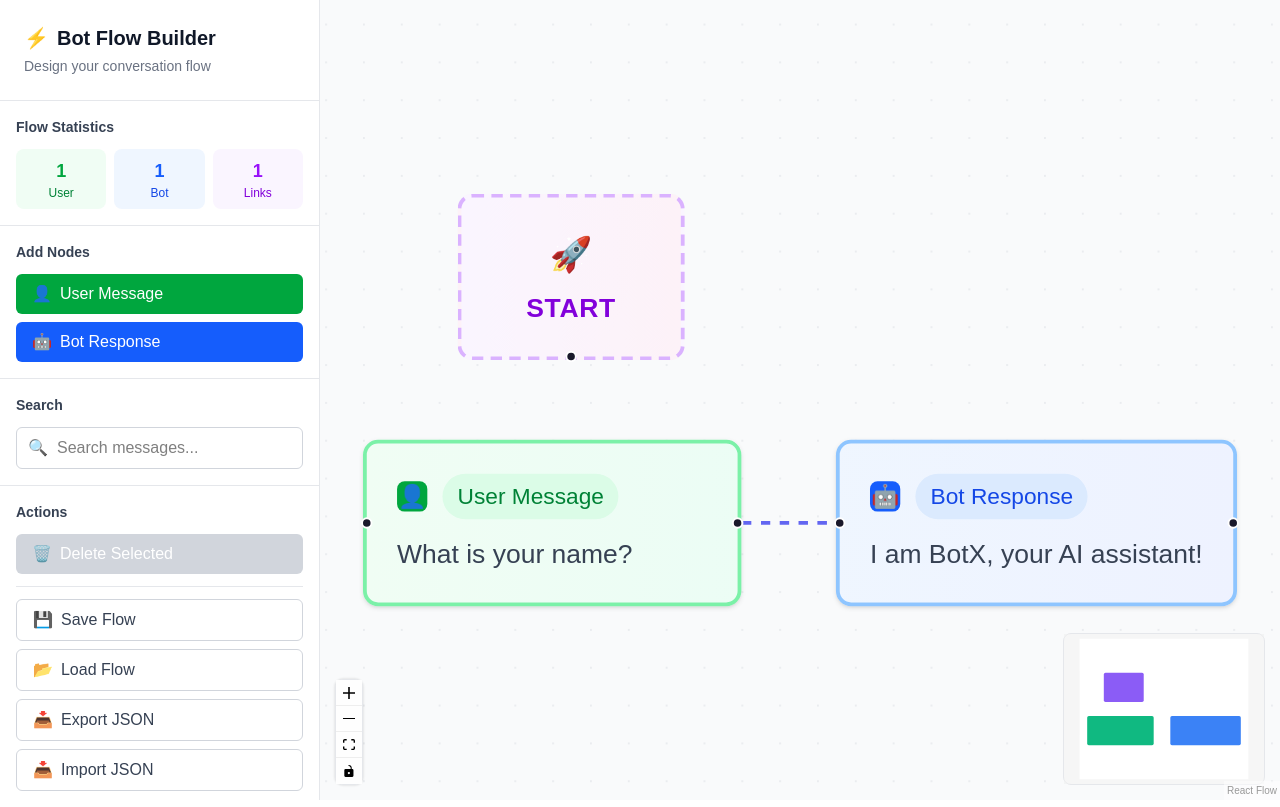
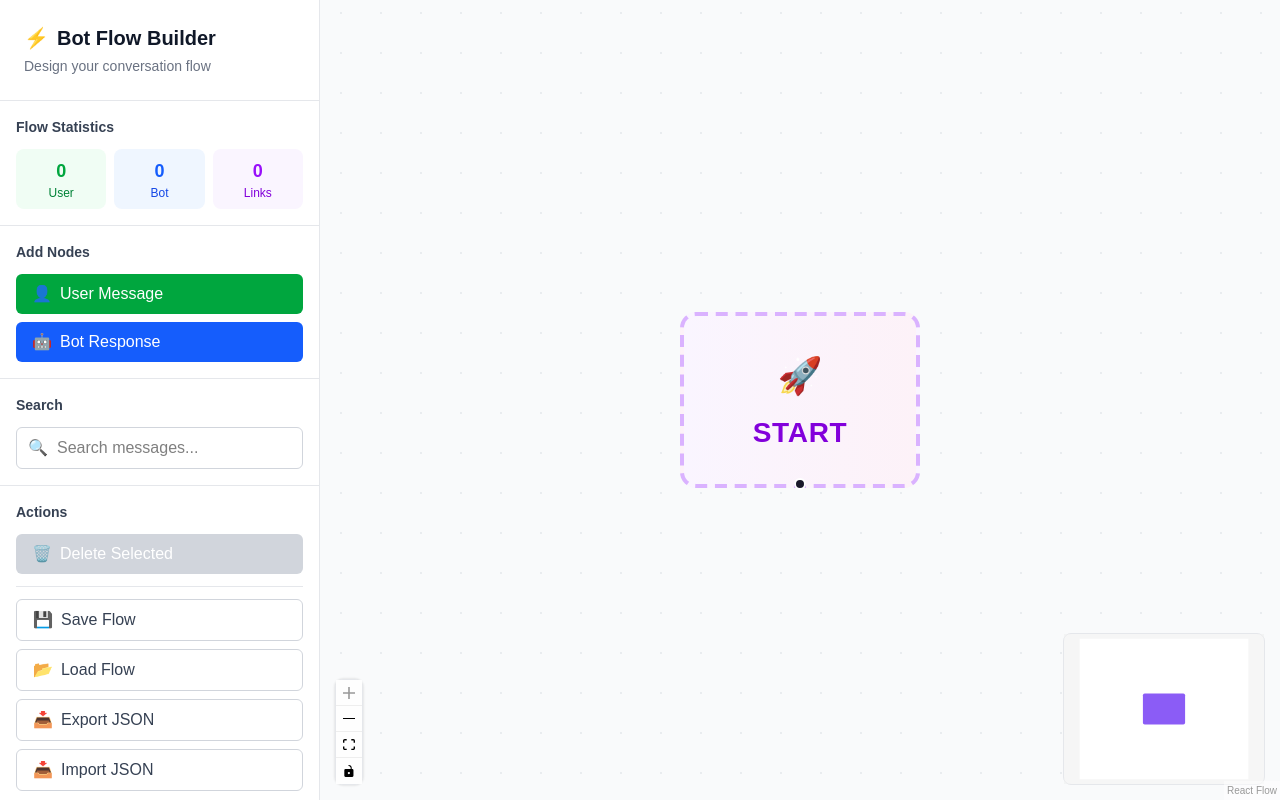
Before and after one commit to Abinash17a/BoTS, a React (Vite) app: page /bots in a window 1280 px wide. Built offline with nearby package versions, Linux system fonts and the light colour scheme.

Commit message:
id changes

```diff
--- a/src/components/Flow.tsx
+++ b/src/components/Flow.tsx
@@ -19,7 +19,7 @@ import {
   type OnNodesChange,
   useReactFlow
 } from "@xyflow/react"
-import { v4 as uuidv4 } from "uuid"
+// import { v4 as uuidv4 } from "uuid"
 
 // Import ReactFlow styles
 import '@xyflow/react/dist/style.css';
@@ -32,28 +32,10 @@ const initialNodes: Node[] = [
     data: { label: "Start" },
     draggable: false,
   },
-  {
-    id: "1",
-    type: "userMessage",
-    position: { x: 50, y: 150 },
-    data: { message: "What is your name?", sender: "user" },
-  },
-  {
-    id: "2",
-    type: "botResponse",
-    position: { x: 300, y: 150 },
-    data: { message: "I am BotX, your AI assistant!", sender: "bot" },
-  },
 ]
 
 const initialEdges: Edge[] = [
-  {
-    id: "e1-2",
-    source: "1",
-    target: "2",
-    animated: true,
-    style: { stroke: "#6366f1", strokeWidth: 2 },
-  },
+
 ]
 
 // Custom Node Components
@@ -154,6 +136,7 @@ function Flow() {
   const fileInputRef = useRef<HTMLInputElement>(null);
   const [searchTerm, setSearchTerm] = useState("")
   const [flowStats, setFlowStats] = useState({ userNodes: 0, botNodes: 0, connections: 0 })
+  const nodeIdCounter = useRef(2);
 
   // Calculate flow statistics
   useEffect(() => {
@@ -208,7 +191,7 @@ function Flow() {
   }
 
   const addNode = (type: "userMessage" | "botResponse") => {
-    const id = uuidv4()
+     const id = `${nodeIdCounter.current++}`;
     const newNode: Node = {
       id,
       type,
@@ -226,7 +209,7 @@ function Flow() {
       setEdges((eds) => [
         ...eds,
         {
-          id: `e-start-${id}`,
+          id: `e-${id}`,
           source: "start",
           target: id,
           animated: true,
@@ -305,48 +288,6 @@ function Flow() {
     }
   };
 
-
-  //   const handleImportClick = () => {
-  //   fileInputRef.current?.click();
-  // };
-
-  //   const importFlow = useCallback((event: React.ChangeEvent<HTMLInputElement>) => {
-  //   const file = event.target.files?.[0]; // Get the selected file
-
-  //   if (file) {
-  //     const reader = new FileReader();
-
-  //     reader.onload = (e) => {
-  //       try {
-  //         const content = e.target?.result as string;
-  //         const loadedFlow = JSON.parse(content);
-
-  //         if (loadedFlow.nodes && loadedFlow.edges) {
-  //           // Set the new nodes and edges from the loaded data
-  //           setNodes(loadedFlow.nodes || []);
-  //           setEdges(loadedFlow.edges || []);
-
-  //           // Optional: Reset viewport to fit the new flow
-  //           // This waits for the DOM to update before fitting
-  //           requestAnimationFrame(() => {
-  //               setViewport({ x: 0, y: 0, zoom: 1 }, { duration: 800 }); // Reset to origin and zoom 1
-  //               // Or if you want to fit the view of the new nodes:
-  //               // fitView(); // Requires useReactFlow().fitView
-  //           });
-
-  //           alert('Flow loaded successfully!');
-  //         } else {
-  //           alert('Invalid flow data: Missing nodes or edges arrays.');
-  //         }
-  //       } catch (error) {
-  //         console.error('Error parsing flow data:', error);
-  //         alert('Failed to parse flow data. Make sure it\'s a valid JSON file.');
-  //       }
-  //     };
-
-  //     reader.readAsText(file); // Read the file as text
-  //   }
-  // }, [setNodes, setEdges, setViewport]); // Include setViewport in dependencies
   return (
     <div className="flex h-screen bg-gray-50">
       {/* Left Sidebar */}
```
